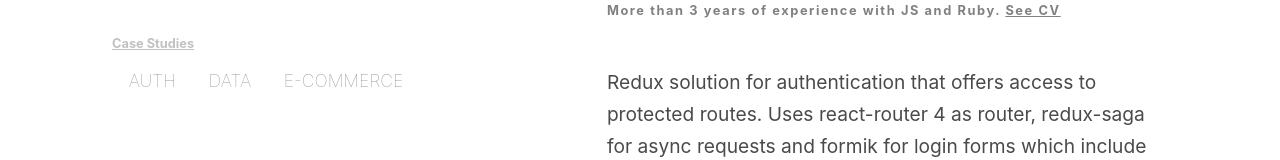
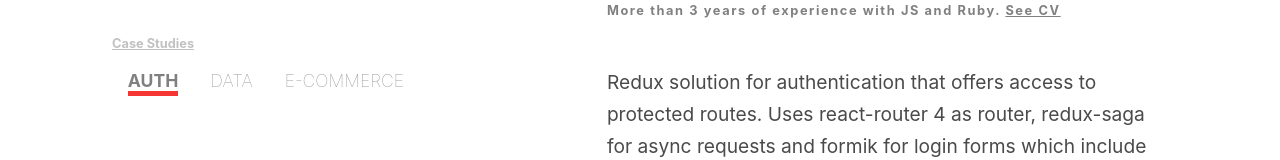
Before and after one commit to emilMircea/portfolio, a React (Create React App) app: page / in a window 1280 px wide. Shown: the part 324-484 px from the top of the page. Built offline with nearby package versions, Linux system fonts and the light colour scheme.

Commit message:
add ternary operator to add active link css styles when user navigates to root path

```diff
--- a/src/components/Sidebar.js
+++ b/src/components/Sidebar.js
@@ -7,12 +7,12 @@ const ANavLink = ({ children, ...props }) => (
   </NavLink>
 );
 
-const SideBar = () => (
+const SideBar = (props) => (
   <div className="Links animated fadeInLeft">
     <p className='p-heading'>Case Studies</p>
     <ul className="is-flex ul-links" style={{ justifyContent: "space-evenly" }}>
       <li>
-        <ANavLink to="/auth/">Auth</ANavLink>
+        <ANavLink className={props.pathname === '/' ? 'selected' : ''} to="/auth/">Auth</ANavLink>
       </li>
       <li>
         <ANavLink to="/data">Data</ANavLink>
```
